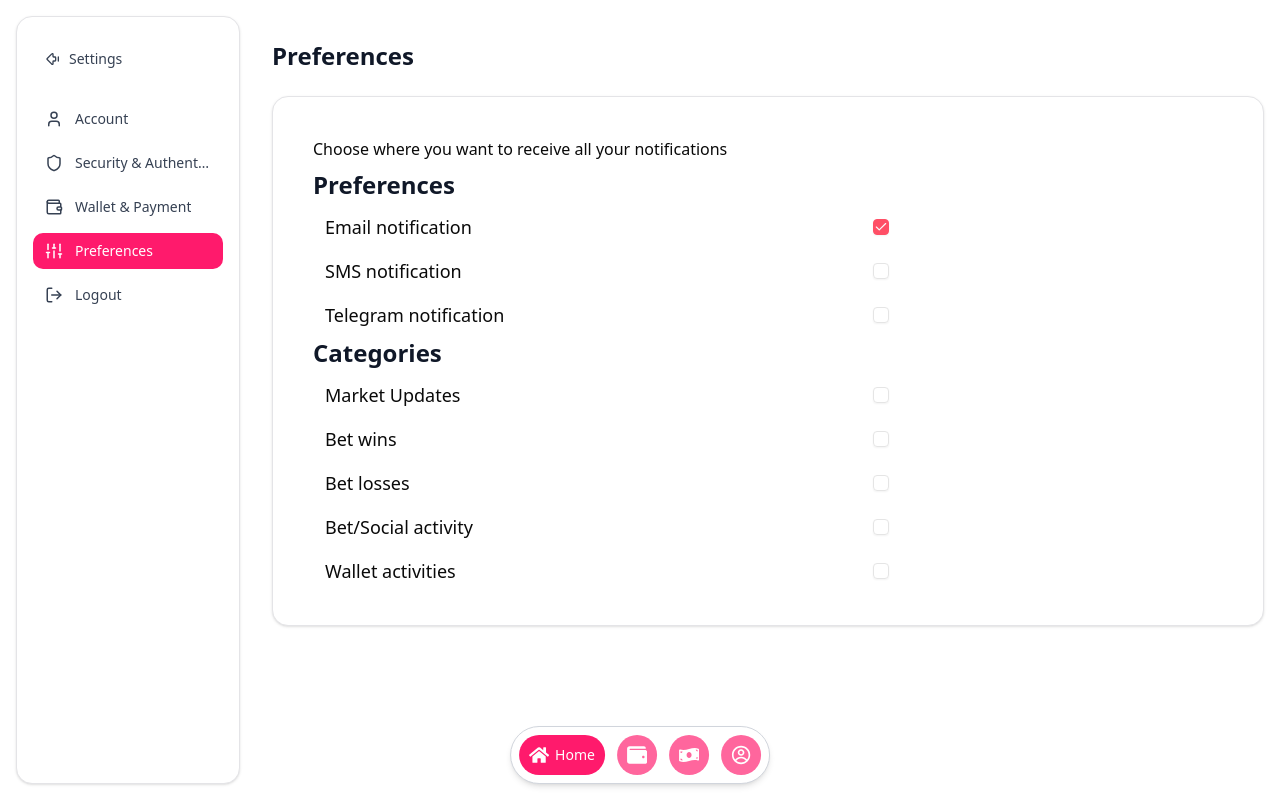
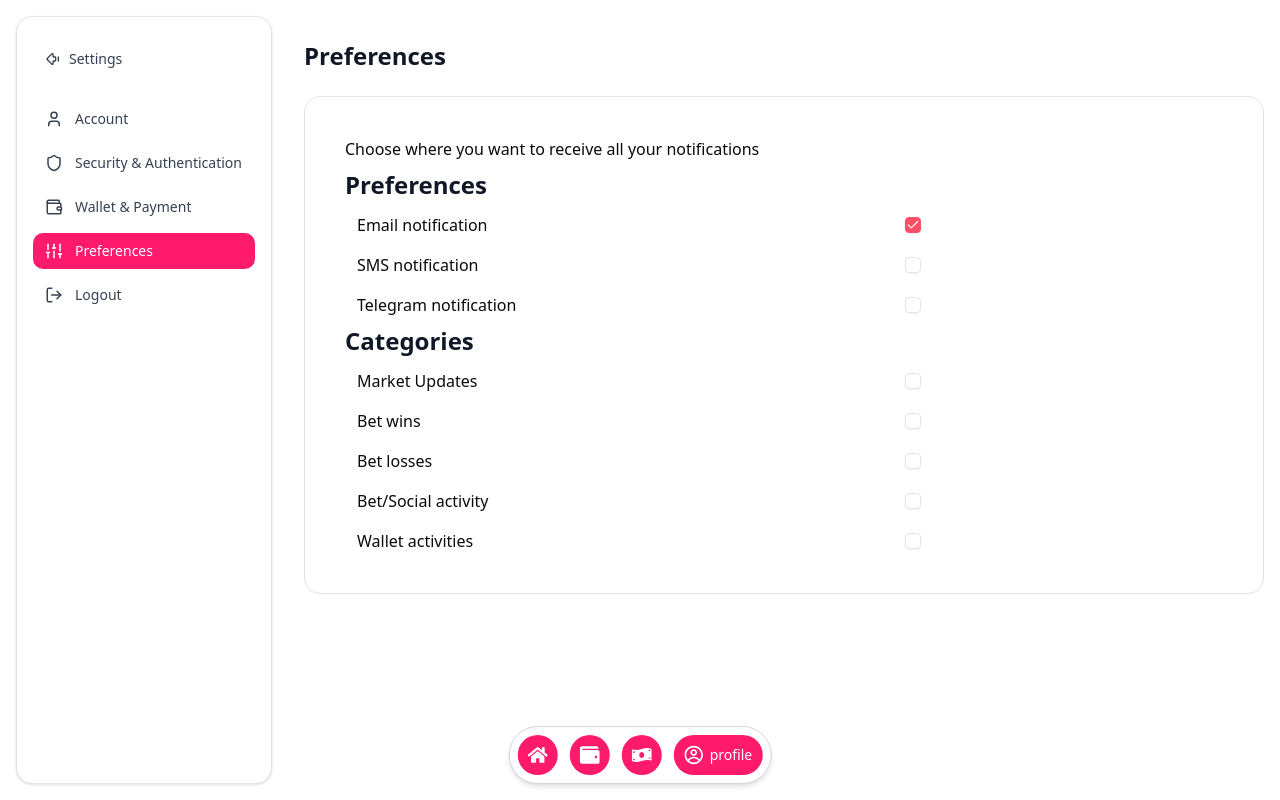
Before and after one commit to Ndulue098/zons, a Next.js app: page /profile/preference in a window 1280 px wide. Built offline with nearby package versions, Linux system fonts and the light colour scheme.

Commit message:
added the footer nav

```diff
--- a/app/profile/AccountForm.js
+++ b/app/profile/AccountForm.js
@@ -2,7 +2,10 @@
 import ReactForm from "@/components/ReactForm";
 
 export default function AccountForm() {
-  function handleSubmit() {}
+  function handleSubmit(data){
+      console.log(data);
+
+  }
   return (
     <div className="max-w-5xl rounded-lg flex flex-col mx-auto mt-9 border-[1px] md:p-7 p-3 border-zinc-400">
       <div className="flex border-b-[1.5px] p-2 pr-0 items-center gap-4 mb-5 justify-center ml-auto">
--- a/app/profile/LayoutWrapper.js
+++ b/app/profile/LayoutWrapper.js
@@ -8,7 +8,7 @@ export default function LayoutWrapper({ children }) {
   return (
     <section
       className={`min-h-screen grid transition-all duration-300 ${
-        collapsed ? "md:grid-cols-[5rem_1fr] grid-cols-[4rem_1fr]" : "grid-cols-[16rem_1fr]"
+        collapsed ? "md:grid-cols-[5rem_1fr] grid-cols-[4rem_1fr]" : "grid-cols-[18rem_1fr]"
       }`}
     >
       <Nav />
--- a/app/profile/preference/page.js
+++ b/app/profile/preference/page.js
@@ -4,7 +4,7 @@ export default function page() {
   return (
     <div>
       <h1 className="text-2xl font-bold text-gray-900 mb-6">Preferences</h1>
-      <div className="max-w-5xl mx-auto flex flex-col rounded-2xl border border-zinc-200 bg-white p-6 md:p-10 shadow-sm">
+      <div className="max-w-5xl mx-auto flex flex-col rounded-2xl border border-zinc-200 bg-white p-6 md:p-10 ">
         <p className="mb-2 font-sm">Choose where you want to receive all your notifications</p>
         <CheckedForm />
       </div>
--- a/components/FooterNav.js
+++ b/components/FooterNav.js
@@ -4,10 +4,22 @@ import { CgProfile } from "react-icons/cg";
 import { motion } from "motion/react";
 import { useEffect, useState } from "react";
 import Link from "next/link";
+import { usePathname } from "next/navigation";
+
+const navItems = [
+  { label: "Home", href: "/", icon: <FaHome className="text-white" /> },
+  { label: "Wallet & Payment", href: "/wallet", icon: <FaWallet className=" text-white" /> },
+  { label: "Bet", href: "/bet", icon: <FaMoneyBillWave className=" text-white" /> },
+  { label: "profile", href: "/profile", icon: <CgProfile className="text-white" /> },
+];
 
 export default function FooterNav() {
   const [showNav, setShowNav] = useState(true);
   const [lastScrollY, setLastScrollY] = useState(0);
+
+  const pathname=usePathname()
+  console.log(pathname);
+
 
   useEffect(() => {
     function handleScroll() {
@@ -33,27 +45,17 @@ export default function FooterNav() {
       className="fixed bottom-4 left-1/2 -translate-x-1/2 bg-white border border-gray-300 p-2 rounded-full shadow-md z-50"
     >
       <div className="flex items-center justify-center gap-3">
-        <Link href="/">
-          <button className="flex items-center justify-center text-xl gap-1.5 p-2.5 bg-[#FF1A6C] text-white rounded-full hover:bg-red-600 transition">
-            <FaHome className="text-white" />
-            <span className="text-sm hidden sm:inline">Home</span>
-          </button>
-        </Link>
-        <Link href="">
-          <button className="flex items-center justify-center text-xl gap-1.5 p-2.5 bg-[#FF669D] text-white rounded-full hover:bg-red-600 transition">
-            <FaWallet className=" text-white" />
-          </button>
-        </Link>
-        <Link href="">
-          <button className="flex items-center justify-center text-xl gap-1.5 p-2.5 bg-[#FF669D] text-white rounded-full hover:bg-red-600 transition">
-            <FaMoneyBillWave className=" text-white" />
-          </button>
-        </Link>
-        <Link href="/profile">
-          <button className="flex items-center justify-center text-xl gap-1.5 p-2.5 bg-[#FF669D] text-white rounded-full hover:bg-red-600 transition">
-            <CgProfile className="text-white" />
-          </button>
-        </Link>
+        {navItems.map(({href,label,icon},id)=>{
+           const isActive =
+            href === "/"? pathname === "/": pathname.startsWith(href);
+
+          return <Link href={href} key={id}>
+            <button className="flex items-center justify-center text-xl gap-1.5 p-2.5 bg-[#FF1A6C] text-white rounded-full hover:bg-red-600 transition">
+              {icon}
+              {isActive&&<span className="text-sm hidden sm:inline">{label}</span>}
+            </button>
+           </Link>
+        })}
       </div>
     </motion.footer>
   );
--- a/components/PreferenceForm.js
+++ b/components/PreferenceForm.js
@@ -51,7 +51,7 @@ export default function PreferenceForm() {
             name="email"
             render={({ field }) => (
               <FormItem className="flex items-center justify-between gap-2">
-                <FormLabel className="text-lg">Email notification</FormLabel>
+                <FormLabel className="text-md">Email notification</FormLabel>
                 <FormControl>
                   <Checkbox
                     checked={field.value}
@@ -68,7 +68,7 @@ export default function PreferenceForm() {
             name="sms"
             render={({ field }) => (
               <FormItem className="flex items-center justify-between gap-2">
-                <FormLabel className="text-lg">SMS notification</FormLabel>
+                <FormLabel className="text-md">SMS notification</FormLabel>
                 <FormControl>
                   <Checkbox
                     checked={field.value}
@@ -85,7 +85,7 @@ export default function PreferenceForm() {
             name="telegram"
             render={({ field }) => (
               <FormItem className="flex items-center justify-between gap-2">
-                <FormLabel className="text-lg">Telegram notification</FormLabel>
+                <FormLabel className="text-md">Telegram notification</FormLabel>
                 <FormControl>
                   <Checkbox
                     checked={field.value}
@@ -107,7 +107,7 @@ export default function PreferenceForm() {
             name="marketUpdates"
             render={({ field }) => (
               <FormItem className="flex items-center justify-between gap-2">
-                <FormLabel className="text-lg">Market Updates</FormLabel>
+                <FormLabel className="text-md">Market Updates</FormLabel>
                 <FormControl>
                   <Checkbox
                     checked={field.value}
@@ -123,7 +123,7 @@ export default function PreferenceForm() {
             name="betWins"
             render={({ field }) => (
               <FormItem className="flex items-center justify-between gap-2">
-                <FormLabel className="text-lg">Bet wins</FormLabel>
+                <FormLabel className="text-md">Bet wins</FormLabel>
                 <FormControl>
                   <Checkbox
                     checked={field.value}
@@ -139,7 +139,7 @@ export default function PreferenceForm() {
             name="betLosses"
             render={({ field }) => (
               <FormItem className="flex items-center justify-between gap-2">
-                <FormLabel className="text-lg">Bet losses</FormLabel>
+                <FormLabel className="text-md">Bet losses</FormLabel>
                 <FormControl>
                   <Checkbox
                     checked={field.value}
@@ -155,7 +155,7 @@ export default function PreferenceForm() {
             name="socialActivity"
             render={({ field }) => (
               <FormItem className="flex items-center justify-between gap-2">
-                <FormLabel className="text-lg">Bet/Social activity </FormLabel>
+                <FormLabel className="text-md">Bet/Social activity </FormLabel>
                 <FormControl>
                   <Checkbox
                     checked={field.value}
@@ -171,7 +171,7 @@ export default function PreferenceForm() {
             name="walletActivity"
             render={({ field }) => (
               <FormItem className="flex items-center justify-between gap-2">
-                <FormLabel className="text-lg">Wallet activities</FormLabel>
+                <FormLabel className="text-md">Wallet activities</FormLabel>
                 <FormControl>
                   <Checkbox
                     checked={field.value}
--- a/components/ReactForm.js
+++ b/components/ReactForm.js
@@ -121,7 +121,7 @@ export default function ReactForm({handleSubmit}) {
         </div>
         <button  type="submit" className="max-w-md mx-auto mt-4 w-full flex items-center justify-center gap-2 p-3 text-sm font-semibold bg-[#FF1A6C] text-white rounded-full hover:bg-red-600 transition">
             <UserPlusIcon/>
-            <span>Enter the Zon</span>
+            <span>Save changes</span>
         </button>
       </form>
     </Form>
```
